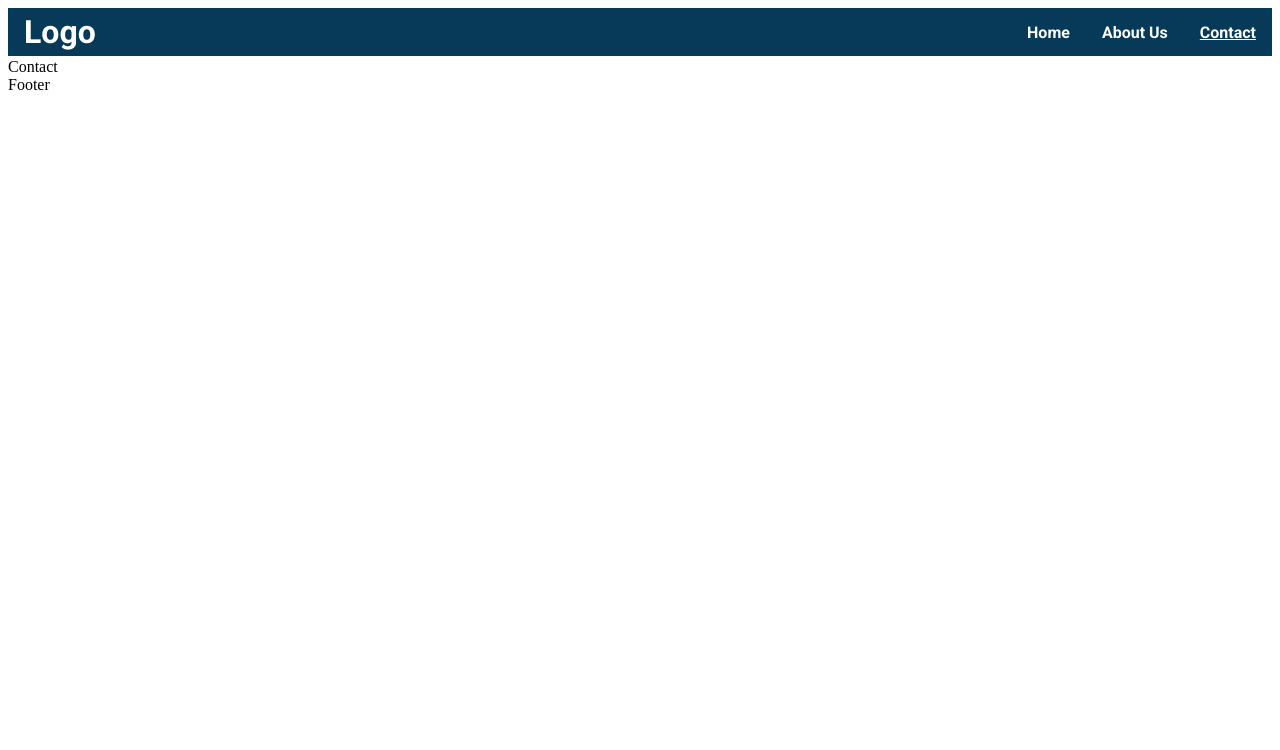
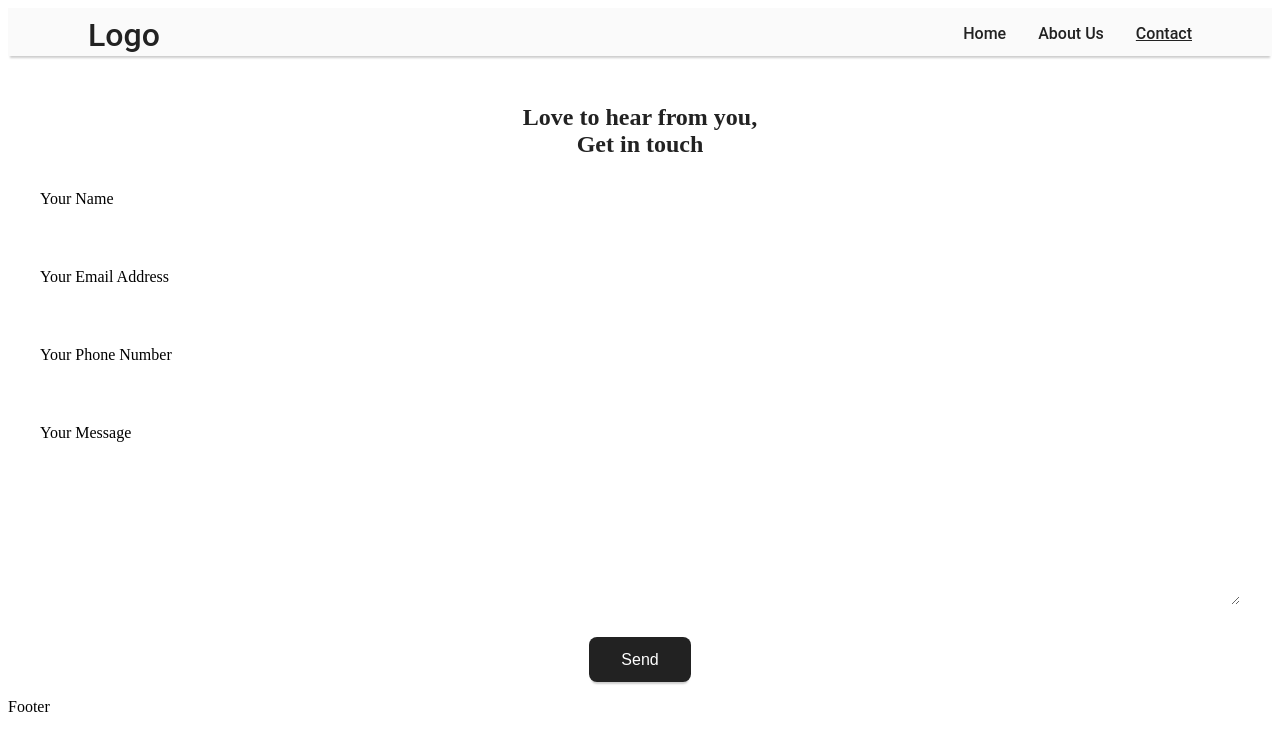
Before and after one commit to Saran-pariyar/landing-page, a React (Create React App) app: page /contact in a window 1280 px wide. Shown: the top 750 px of the page. Built offline with nearby package versions, Linux system fonts and the light colour scheme; the HTML template or start-up script is replaced by a standard one.

Commit message:
changed some styles and added contact component

```diff
--- a/public/index.html
+++ b/public/index.html
@@ -26,7 +26,7 @@
     <link rel="preconnect" href="https://fonts.googleapis.com" />
     <link rel="preconnect" href="https://fonts.gstatic.com" crossorigin />
     <link
-      href="https://fonts.googleapis.com/css2?family=Roboto:wght@400;700&display=swap"
+      href="https://fonts.googleapis.com/css2?family=Montserrat:ital,wght@0,100;0,200;0,300;0,400;0,500;0,600;0,700;0,800;0,900;1,100;1,200;1,300;1,400;1,500;1,600;1,700;1,800&display=swap"
       rel="stylesheet"
     />
 
--- a/src/assets/css/index.css
+++ b/src/assets/css/index.css
@@ -1,7 +1,25 @@
-* {
+*,
+html,
+body {
   margin: 0;
   padding: 0;
   box-sizing: border-box;
-  font-family: 'Roboto', sans-serif;
+  font-family: "Montserrat", sans-serif;
   /* sizes for the font : Regular 400 & Bold 700 */
 }
+
+body{
+  background-color: #fafafa;
+}
+
+.container {
+  margin-right: 2rem;
+  margin-left: 2rem;
+}
+
+@media screen and (min-width: 768px) {
+
+  .container{
+    margin-inline: 4rem;
+  }
+}
--- a/src/components/Contact/Contact.css
+++ b/src/components/Contact/Contact.css
@@ -0,0 +1,75 @@
+.contact {
+  margin: 3rem 2rem 0;
+}
+
+.contact h1 {
+  text-align: center;
+  margin-bottom: 2rem;
+  color: #222222;
+}
+
+.contact h1 span {
+  display: block;
+}
+
+.align-form {
+  margin-bottom: 1rem;
+  display: flex;
+  justify-content: center;
+  flex-direction: column;
+}
+
+.align-form label {
+  font-size: 1rem;
+  font-weight: 500;
+  margin-bottom: 0.2rem;
+  text-transform: capitalize;
+}
+
+.align-form input {
+  border: none;
+  background: #fff;
+  font-size: 1rem;
+  font-weight: 500;
+  border-radius: 0.5rem;
+  padding: 0.68rem 1rem;
+  font-family: "Montserrat", system-ui, -apple-system, BlinkMacSystemFont,
+    "Segoe UI", Roboto, Oxygen, Ubuntu, Cantarell, "Open Sans", "Helvetica Neue",
+    sans-serif;
+}
+
+input[type="number"]::-webkit-inner-spin-button,
+input[type="number"]::-webkit-outer-spin-button {
+  -webkit-appearance: none;
+  -moz-appearance: none;
+  appearance: none;
+}
+
+.align-form textarea {
+  border: none;
+  padding: 0.5rem 0.8rem;
+  background-color: #fff;
+  font-size: 1rem;
+  font-weight: 500;
+  border-radius: 0.5rem;
+}
+
+.button {
+  display: flex;
+  justify-content: center;
+  margin-top: 2rem;
+  margin-bottom: 1rem;
+}
+
+.button button {
+  border: none;
+  padding: 0.85rem 2rem;
+  border-radius: 0.5rem;
+  font-size: 1rem;
+  font-weight: 500;
+  outline: none;
+  background: #222222;
+  color: #fff;
+  box-shadow: 0 4px 2px -2px rgba(0, 0, 0, 0.2);
+  cursor: pointer;
+}
--- a/src/components/Contact/Contact.jsx
+++ b/src/components/Contact/Contact.jsx
@@ -1,6 +1,62 @@
 import React from "react";
+import './Contact.css'
 
 const Contact = () => {
-  return <div>Contact</div>;
+  return (
+    <section className='contact'>
+      <div className="container">
+        <h1>
+          Love to hear from you, <span> Get in touch</span>
+        </h1>
+        <form>
+          <div className="align-form">
+            <label htmlFor="name">Your name</label>
+            <input
+              type="text"
+              id="name"
+              autoComplete="name"
+              spellCheck
+              required
+            />
+          </div>
+          <div className="align-form">
+            <label htmlFor="email">Your email address</label>
+            <input
+              type="email"
+              id="email"
+              autoComplete="email"
+              spellCheck
+              required
+            />
+          </div>
+          <div className="align-form">
+            <label htmlFor="phone">Your phone number</label>
+            <input
+              type="number"
+              id="phone"
+              autoComplete="phone number"
+              spellCheck
+              required
+            />
+          </div>
+          <div className="align-form">
+            <label htmlFor="message">Your message</label>
+            <textarea
+              type="textarea"
+              id="message"
+              cols="50"
+              rows="8"
+              autoComplete="message"
+              spellCheck
+              required
+            ></textarea>
+          </div>
+          <div className="button">
+            <button type="submit">Send</button>
+          </div>
+        </form>
+      </div>
+    </section>
+  );
 };
 export default Contact;
--- a/src/components/Navbar/Navbar.css
+++ b/src/components/Navbar/Navbar.css
@@ -4,32 +4,44 @@
 
 .navbar {
   height: 3rem;
+  /* background-color: #063a58; */
+  background-color: #fafafa;
+  box-shadow: 0 4px 2px -2px rgba(0, 0, 0, 0.2);
+}
+
+.navbar .navbar-container {
   display: flex;
   align-items: center;
-    background-color: #063a58;
-    border-bottom: 2px solid #ffff;
+  margin-inline: 4rem;
 }
 
 .logo {
+  font-family: "Montserrat" system-ui, -apple-system, BlinkMacSystemFont,
+    "Segoe UI", Roboto, Oxygen, Ubuntu, Cantarell, "Open Sans", "Helvetica Neue",
+    sans-serif;
   font-size: 2rem;
   width: 50%;
-    color: #ffff;
-    font-family: 'Roboto', sans-serif;
-    font-weight: bold;
+  color: #222222;
+  font-family: "Roboto", sans-serif;
+  font-weight: 500;
   position: relative;
+  margin-top: 0.2rem;
   left: 1rem;
 }
 
 .nav-list {
+  font-family: "Montserrat" system-ui, -apple-system, BlinkMacSystemFont,
+    "Segoe UI", Roboto, Oxygen, Ubuntu, Cantarell, "Open Sans", "Helvetica Neue",
+    sans-serif;
   display: flex;
   justify-content: end;
   width: 50%;
-    font-family: 'Roboto', sans-serif;
-    font-weight: bold;
+  font-family: "Roboto", sans-serif;
+  font-weight: 500;
 }
 
 .nav-list .nav-link {
-    color: #ffff;
+  color: #222222;
 }
 
 .nav-list li {
@@ -49,12 +61,15 @@
 
 .ham-icon .line {
   width: 20px;
-    background-color: #ffff;
+  background-color: #222222;
   height: 3px;
   margin: 5px 3px;
 }
 
-@media only screen and (max-width:800px) {
+@media only screen and (max-width: 800px) {
+  .navbar .navbar-container {
+    margin-inline: 2rem;
+  }
   .nav-list {
     /* display: none; */
     position: fixed;
@@ -62,11 +77,12 @@
     height: 100%;
     top: 3rem;
     left: -100%;
-        background: rgb(3, 3, 90);
+    /* background: rgb(34, 34, 97); */
+    background: #222222;
     justify-content: center;
     align-items: center;
     flex-direction: column;
-        transition: all .5s;
+    transition: all 0.5s;
   }
 
   .showMenu {
@@ -75,7 +91,6 @@
 
   .nav-list li {
     margin: 1rem 0;
-
   }
 
   .ham-icon {
@@ -83,8 +98,11 @@
     font-size: 1.5rem;
   }
 
+  .nav-list .nav-link{
+     color: #fafafa;
+  }
+
   .logo {
     font-size: 1.5rem;
   }
-
 }
--- a/src/components/Navbar/Navbar.jsx
+++ b/src/components/Navbar/Navbar.jsx
@@ -6,6 +6,7 @@ const Navbar = () => {
   const [showMenu, setShowMenu] = useState(false);
   return (
     <nav className="navbar">
+      <div className="navbar-container">
         <div className="logo">Logo</div>
         <div
           className="ham-icon"
@@ -44,6 +45,7 @@ const Navbar = () => {
             </NavLink>
           </li>
         </ul>
+      </div>
     </nav>
   );
 };
```
Lines whose indentation alone changed are shown as unchanged.
